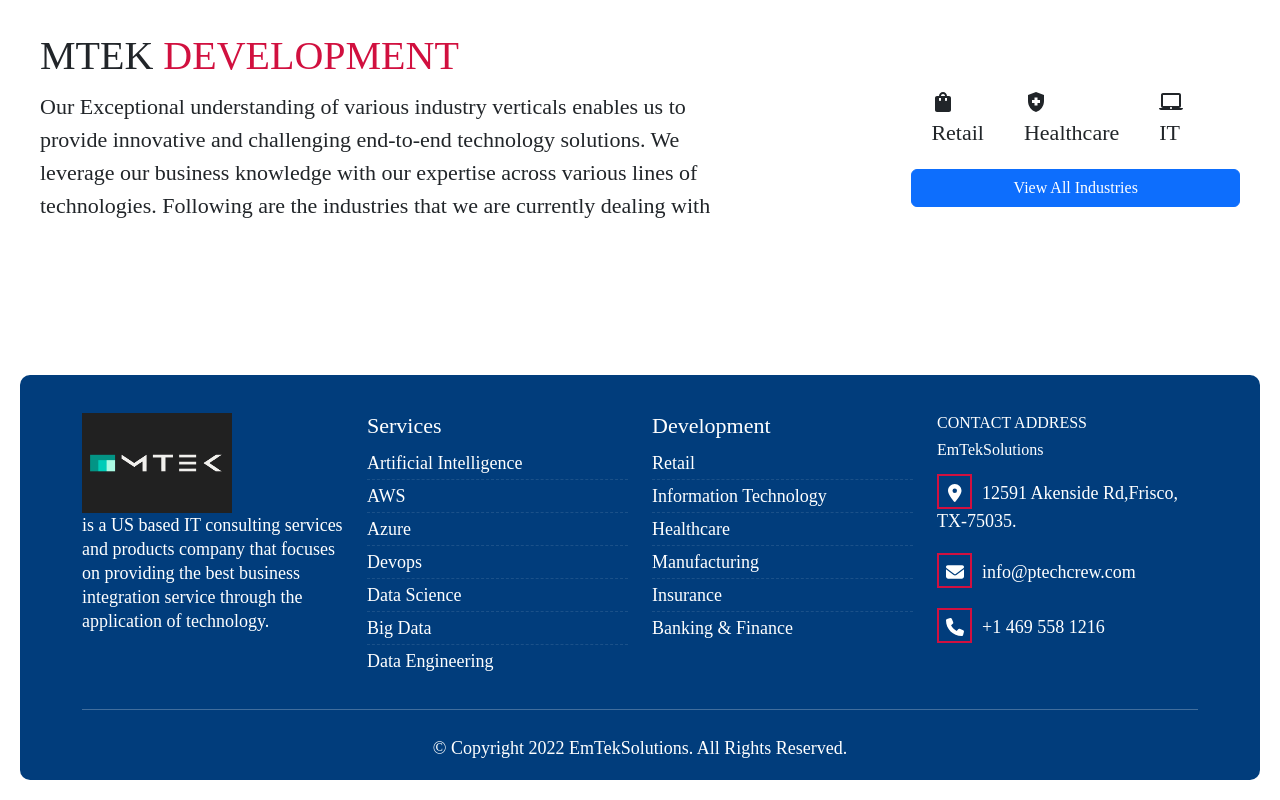
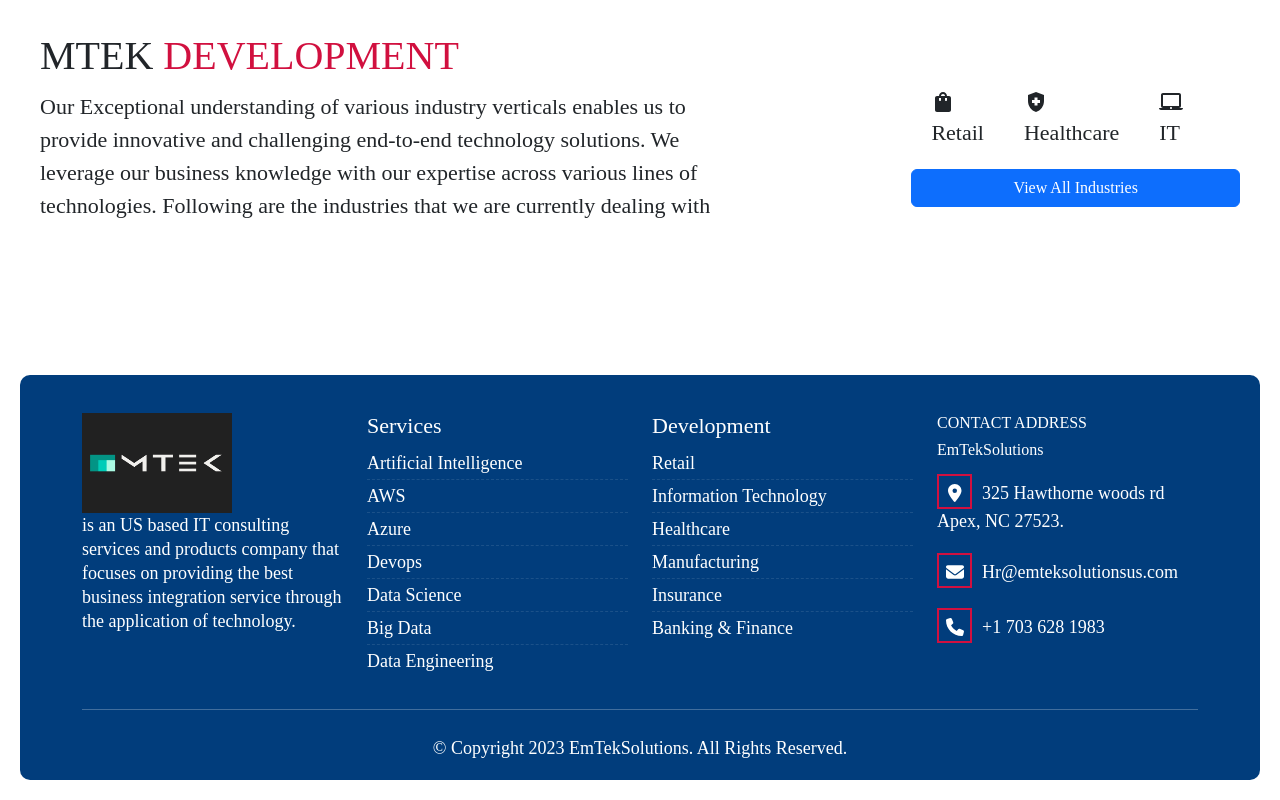
Before and after one commit to manjureddy7/etek-solutions, a React (Create React App) app: page / in a window 1280 px wide. Shown: the part 1225-2025 px from the top of the page. Built offline with nearby package versions, Linux system fonts and the light colour scheme.

Commit message:
Update crewfooter.js

```diff
--- a/src/components/crewfooter.js
+++ b/src/components/crewfooter.js
@@ -12,11 +12,11 @@
 const Crewfooter = () => {
   const [services] = useState(Data.serviceData);
   const [development] = useState(Data.developmentData);
-  const techcrewText = "is a US based IT consulting services and products company that focuses on providing the best business integration service through the application of technology.";
+  const techcrewText = "is an US based IT consulting services and products company that focuses on providing the best business integration service through the application of technology.";
   const contactInfo = [
-    {text : "12591 Akenside Rd,Frisco, TX-75035.",image : "fa-solid fa-location-dot"},
-    {text : "info@ptechcrew.com",image : "fa-solid fa-envelope"},
-    {text : "+1 469 558 1216",image : "fa-solid fa-phone"}
+    {text : "325 Hawthorne woods rd Apex, NC 27523.",image : "fa-solid fa-location-dot"},
+    {text : "Hr@emteksolutionsus.com",image : "fa-solid fa-envelope"},
+    {text : "+1 703 628 1983",image : "fa-solid fa-phone"}
   ]
 
   return (
@@ -75,7 +75,7 @@
         </Row>
         <hr/>
         <Row className="justify-content-md-center">
-          <Col  md="auto" className={classes['copyright-text']}>© Copyright 2022 EmTekSolutions. All Rights Reserved.</Col>
+          <Col  md="auto" className={classes['copyright-text']}>© Copyright 2023 EmTekSolutions. All Rights Reserved.</Col>
         </Row>
 
     </Container>
```
